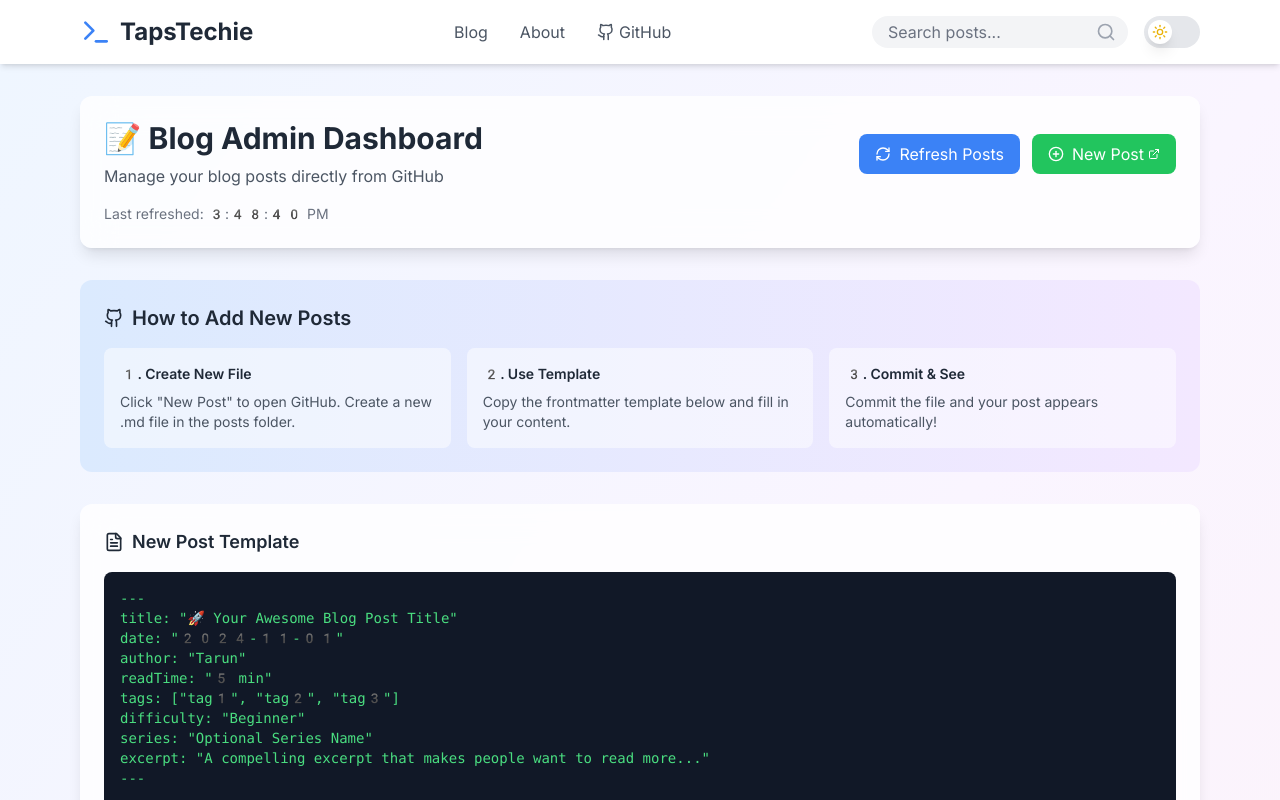
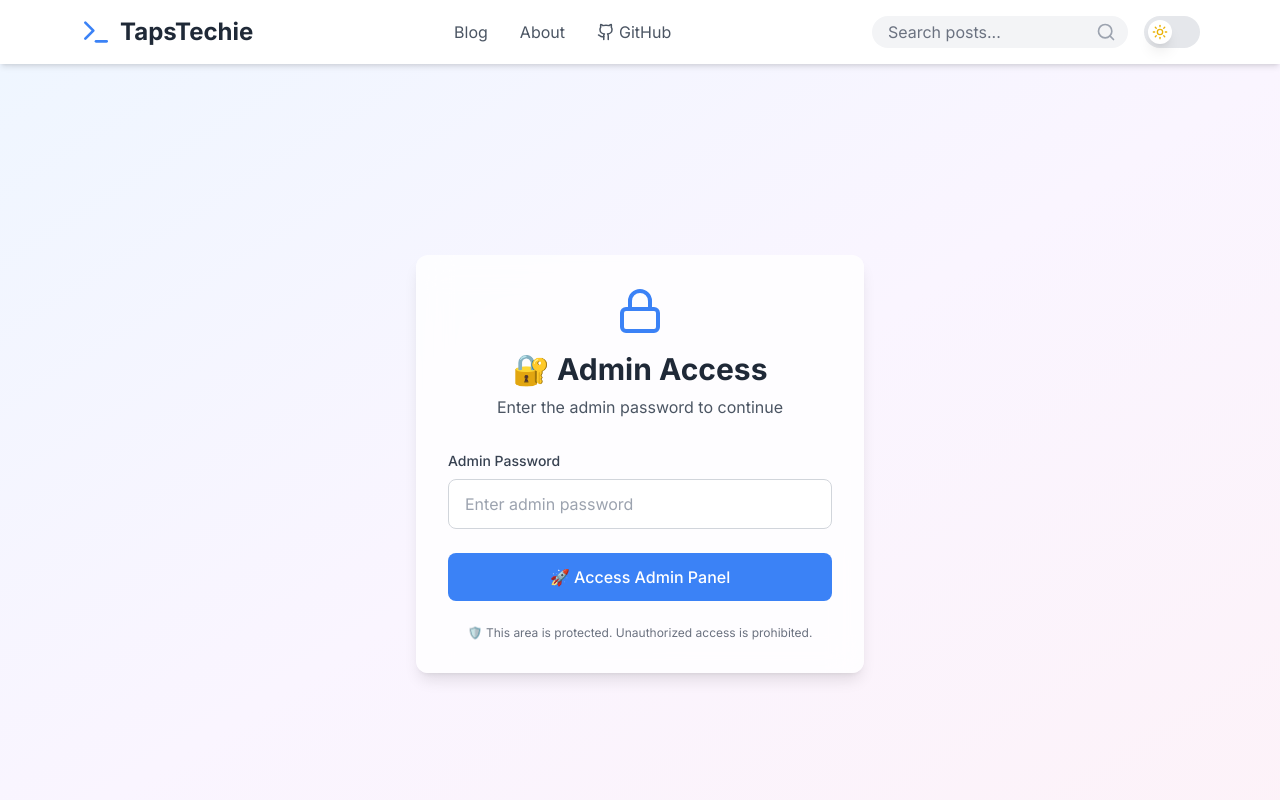
Before and after one commit to tarunsha009/taps-techie-blog, a Next.js app: page /admin in a window 1280 px wide. Shown: the top 800 px of the page. Built offline with nearby package versions, Linux system fonts and the light colour scheme; no server answers.

Commit message:
added security for admin page

```diff
--- a/src/app/admin/page.tsx
+++ b/src/app/admin/page.tsx
@@ -1,13 +1,43 @@
 'use client';
 import { getAllPosts, PostMetadata } from '@/lib/markdown';
-import { formatTitle } from '@/lib/utils'; // Add this import
-import { Calendar, Edit, ExternalLink, FileText, Github, PlusCircle, RefreshCw } from 'lucide-react';
+import { formatTitle } from '@/lib/utils';
+import { Calendar, Edit, ExternalLink, FileText, Github, Lock, PlusCircle, RefreshCw } from 'lucide-react';
 import { useEffect, useState } from 'react';
 
 export default function AdminDashboard() {
     const [posts, setPosts] = useState<PostMetadata[]>([]);
     const [isLoading, setIsLoading] = useState(true);
     const [lastRefresh, setLastRefresh] = useState<Date>(new Date());
+    const [isAuthenticated, setIsAuthenticated] = useState(false);
+    const [password, setPassword] = useState('');
+    const [showError, setShowError] = useState(false);
+
+    // Set your admin password here (in production, use environment variables)
+    const ADMIN_PASSWORD = process.env.NEXT_PUBLIC_ADMIN_PASSWORD || 'your-secure-password-123';
+
+    const handleLogin = (e: React.FormEvent) => {
+        e.preventDefault();
+        if (password === ADMIN_PASSWORD) {
+            setIsAuthenticated(true);
+            setShowError(false);
+            // Store authentication in sessionStorage (expires when browser closes)
+            sessionStorage.setItem('admin_auth', 'true');
+        } else {
+            setShowError(true);
+            setPassword('');
+        }
+    };
+
+    const handleLogout = () => {
+        setIsAuthenticated(false);
+        sessionStorage.removeItem('admin_auth');
+    };
+
+    useEffect(() => {
+        // Check if user is already authenticated
+        const isAuth = sessionStorage.getItem('admin_auth') === 'true';
+        setIsAuthenticated(isAuth);
+    }, []);
 
     const loadPosts = async () => {
         setIsLoading(true);
@@ -23,8 +53,10 @@ export default function AdminDashboard() {
     };
 
     useEffect(() => {
-        loadPosts();
-    }, []);
+        if (isAuthenticated) {
+            loadPosts();
+        }
+    }, [isAuthenticated]);
 
     const createNewPostUrl = () => {
         const repoUrl = 'https://github.com/tarunsha009/taps-techie-blog';
@@ -75,10 +107,68 @@ Wrap up your post nicely!
 `;
     };
 
+    // Login Form Component
+    if (!isAuthenticated) {
+        return (
+            <div className="min-h-screen bg-gradient-to-br from-blue-50 via-purple-50 to-pink-50 dark:from-gray-900 dark:via-blue-900 dark:to-purple-900 py-8 transition-colors duration-300 flex items-center justify-center">
+                <div className="max-w-md w-full mx-4">
+                    <div className="bg-white/80 dark:bg-gray-800/80 backdrop-blur-lg rounded-xl shadow-lg p-8">
+                        <div className="text-center mb-8">
+                            <Lock className="h-12 w-12 mx-auto text-blue-500 dark:text-blue-400 mb-4" />
+                            <h1 className="text-3xl font-bold text-gray-800 dark:text-white mb-2">
+                                🔐 Admin Access
+                            </h1>
+                            <p className="text-gray-600 dark:text-gray-300">
+                                Enter the admin password to continue
+                            </p>
+                        </div>
+
+                        <form onSubmit={handleLogin} className="space-y-6">
+                            <div>
+                                <label htmlFor="password" className="block text-sm font-medium text-gray-700 dark:text-gray-300 mb-2">
+                                    Admin Password
+                                </label>
+                                <input
+                                    type="password"
+                                    id="password"
+                                    value={password}
+                                    onChange={(e) => setPassword(e.target.value)}
+                                    className="w-full px-4 py-3 border border-gray-300 dark:border-gray-600 rounded-lg focus:ring-2 focus:ring-blue-500 focus:border-transparent bg-white dark:bg-gray-700 text-gray-900 dark:text-white transition-colors duration-300"
+                                    placeholder="Enter admin password"
+                                    required
+                                />
+                            </div>
+
+                            {showError && (
+                                <div className="p-3 bg-red-100 dark:bg-red-900/30 border border-red-400 dark:border-red-700 text-red-700 dark:text-red-300 rounded-lg text-sm">
+                                    ❌ Incorrect password. Access denied.
+                                </div>
+                            )}
+
+                            <button
+                                type="submit"
+                                className="w-full bg-blue-500 hover:bg-blue-600 dark:bg-blue-600 dark:hover:bg-blue-700 text-white font-medium py-3 px-4 rounded-lg transition-colors duration-200"
+                            >
+                                🚀 Access Admin Panel
+                            </button>
+                        </form>
+
+                        <div className="mt-6 text-center">
+                            <p className="text-xs text-gray-500 dark:text-gray-400">
+                                🛡️ This area is protected. Unauthorized access is prohibited.
+                            </p>
+                        </div>
+                    </div>
+                </div>
+            </div>
+        );
+    }
+
+    // Original Admin Dashboard (only shown when authenticated)
     return (
         <div className="min-h-screen bg-gradient-to-br from-blue-50 via-purple-50 to-pink-50 dark:from-gray-900 dark:via-blue-900 dark:to-purple-900 py-8 transition-colors duration-300">
             <div className="max-w-6xl mx-auto px-4">
-                {/* Header */}
+                {/* Header with Logout */}
                 <div className="bg-white/80 dark:bg-gray-800/80 backdrop-blur-lg rounded-xl shadow-lg p-6 mb-8">
                     <div className="flex flex-col md:flex-row md:items-center md:justify-between">
                         <div>
@@ -110,11 +200,19 @@ Wrap up your post nicely!
                                 New Post
                                 <ExternalLink className="h-3 w-3 ml-1" />
                             </a>
+
+                            <button
+                                onClick={handleLogout}
+                                className="flex items-center px-4 py-2 bg-red-500 hover:bg-red-600 text-white rounded-lg transition-colors duration-200"
+                            >
+                                <Lock className="h-4 w-4 mr-2" />
+                                Logout
+                            </button>
                         </div>
                     </div>
 
                     <div className="mt-4 text-sm text-gray-500 dark:text-gray-400">
-                        Last refreshed: {lastRefresh.toLocaleTimeString()}
+                        Last refreshed: {lastRefresh.toLocaleTimeString()} | 🟢 Authenticated as Admin
                     </div>
                 </div>
 
```
